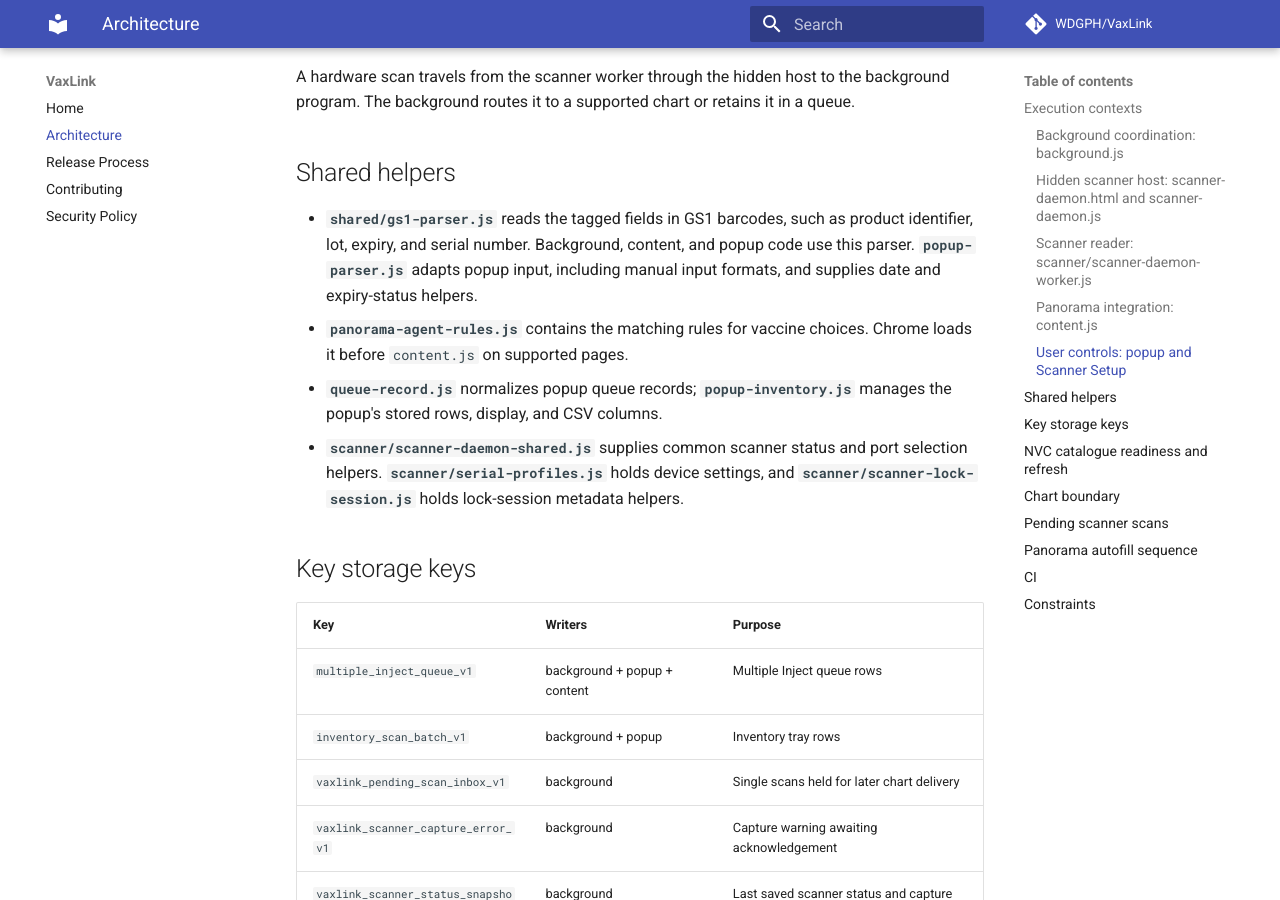
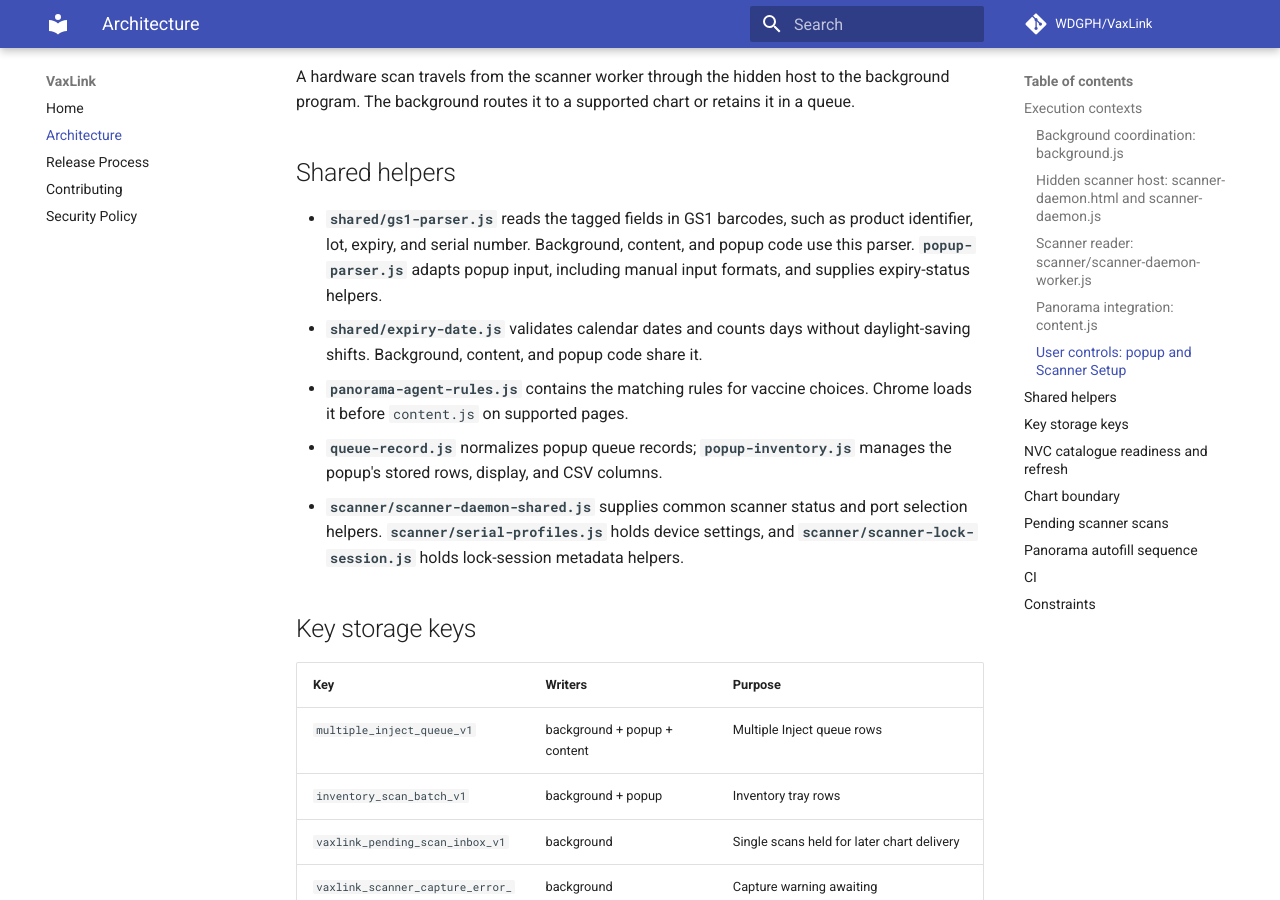
Before and after one commit to WDGPH/VaxLink, an MkDocs documentation site: the page built from docs/architecture.md, in a window 1280 px wide and 900 px high, scrolled down 1747 px. Built offline with MkDocs 1.6.1 and Material for MkDocs 9.7.7, drawn with Linux system fonts in a browser that asks for light colours; comment, search, counter and statistics services are not loaded.

Commit message:
docs: describe shared expiry date handling

```diff
--- a/docs/architecture.md
+++ b/docs/architecture.md
@@ -76,7 +76,9 @@ it in a queue.
 - **`shared/gs1-parser.js`** reads the tagged fields in GS1 barcodes, such as
   product identifier, lot, expiry, and serial number. Background, content, and
   popup code use this parser. **`popup-parser.js`** adapts popup input, including
-  manual input formats, and supplies date and expiry-status helpers.
+  manual input formats, and supplies expiry-status helpers.
+- **`shared/expiry-date.js`** validates calendar dates and counts days without
+  daylight-saving shifts. Background, content, and popup code share it.
 - **`panorama-agent-rules.js`** contains the matching rules for vaccine choices.
   Chrome loads it before `content.js` on supported pages.
 - **`queue-record.js`** normalizes popup queue records;
```
